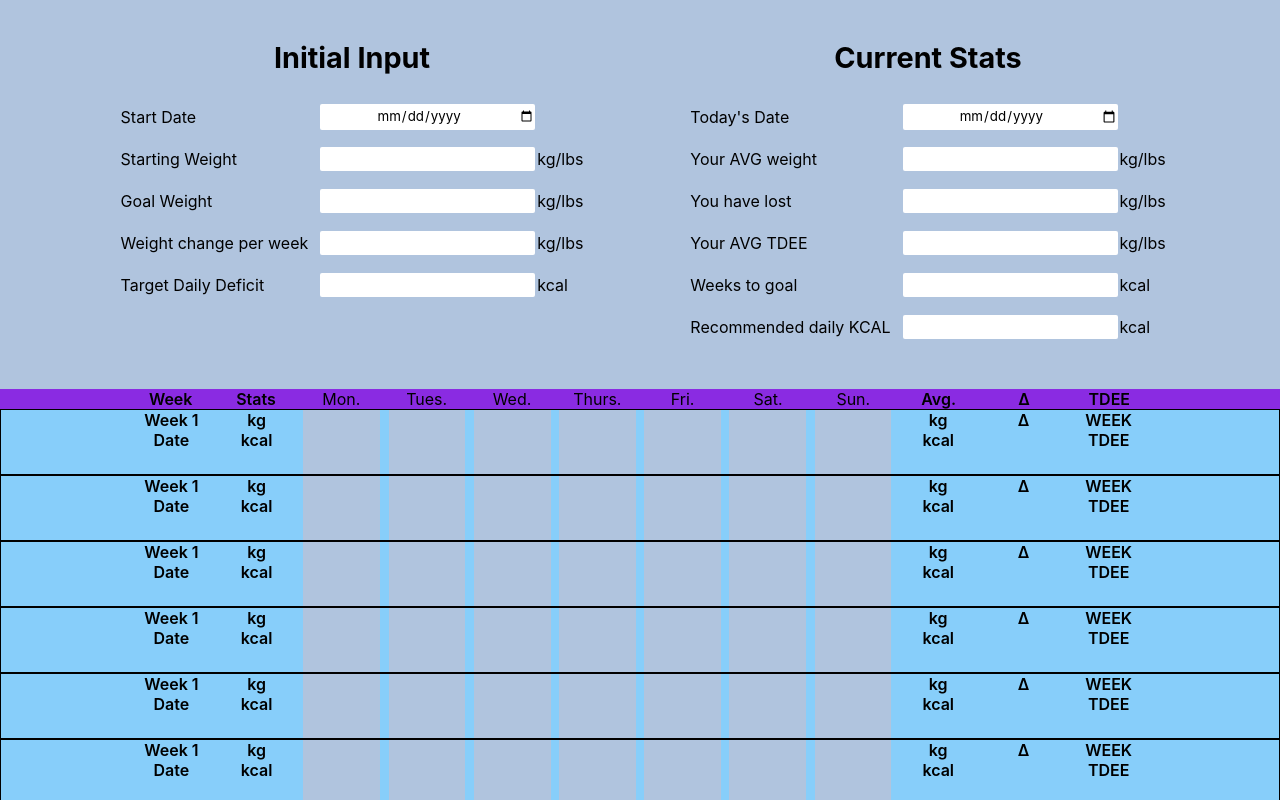
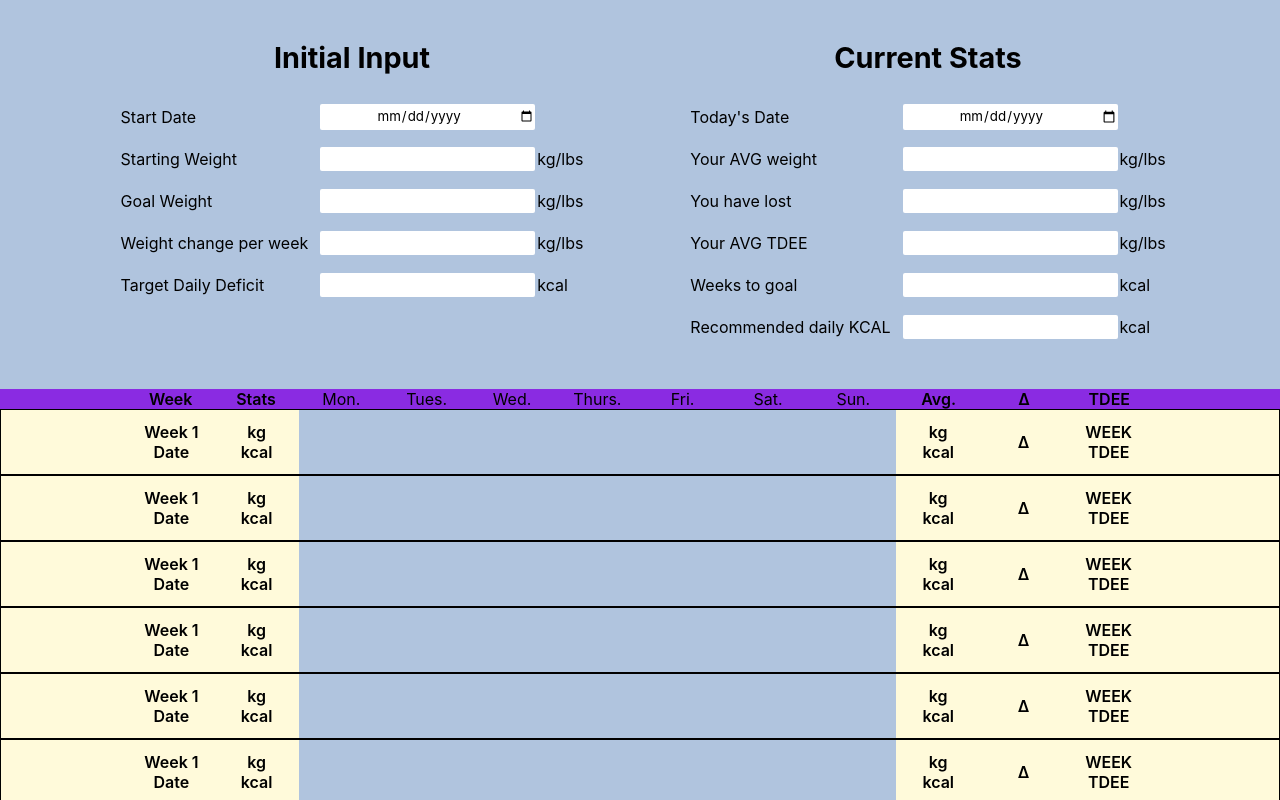
Before and after one commit to filipzakrocki/TDEE-reactivated, a React (Create React App) app: page / in a window 1280 px wide. Shown: the top 800 px of the page. Built offline with nearby package versions, Linux system fonts and the light colour scheme.

Commit message:
Update WeekRow.scss

```diff
--- a/src/containers/Result/WeekRow/WeekRow.scss
+++ b/src/containers/Result/WeekRow/WeekRow.scss
@@ -1,7 +1,7 @@
 @import "../../../styles/main.scss";
 
 .weekRow {
-  background: lightskyblue;
+  background: rgba($color: #fffada, $alpha: 1);
   border: 1px black solid;
 }
 
@@ -9,6 +9,7 @@
   display: flex;
   padding: 0 10%;
   text-align: center;
+  align-items: center;
 }
 
 .weekRow-entry {
@@ -16,7 +17,7 @@
   font-weight: 600;
 }
 .weekRow-entry input {
-  width: 90%;
+  width: 100%;
   border: none;
   outline-color: black;
   background: lightsteelblue;
@@ -24,7 +25,7 @@
   margin: 0;
   padding: 4px;
   text-align: center;
-  font-weight: 600;
+  font-weight: 700;
   line-height: 1.5;
 }
 
```
